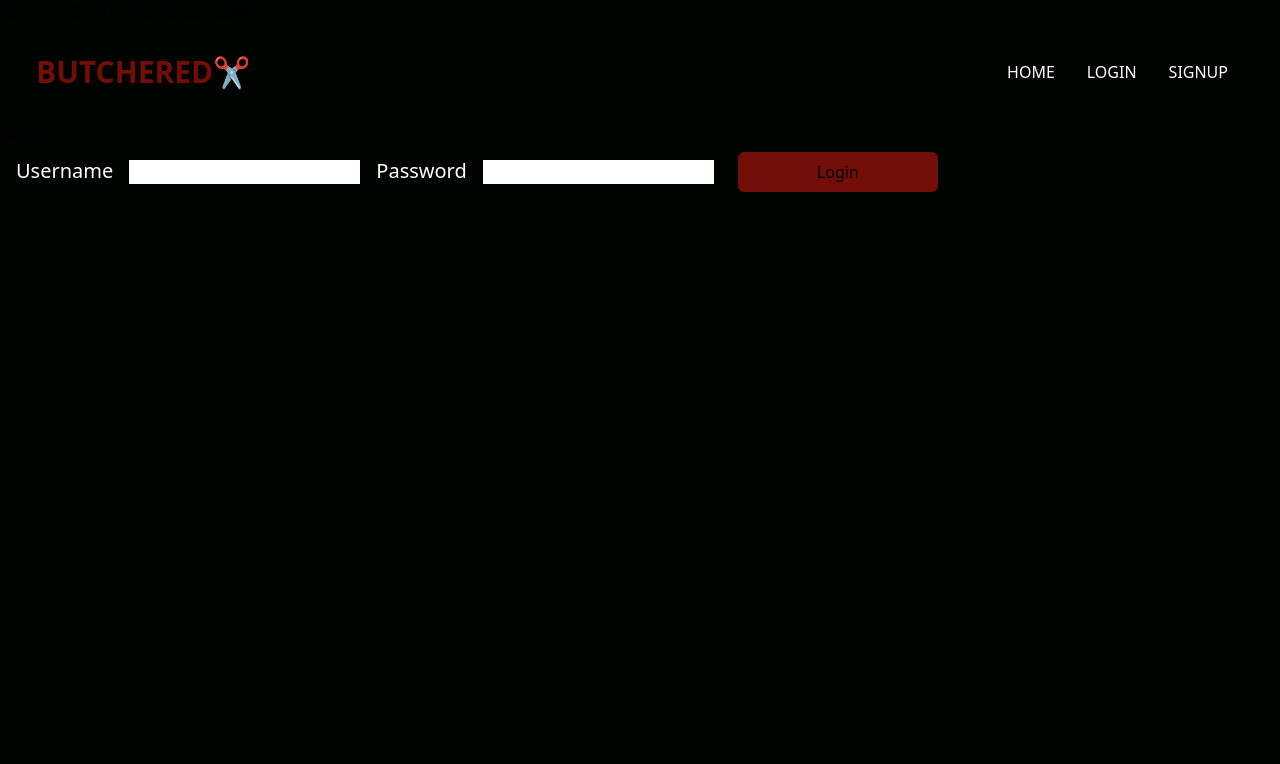
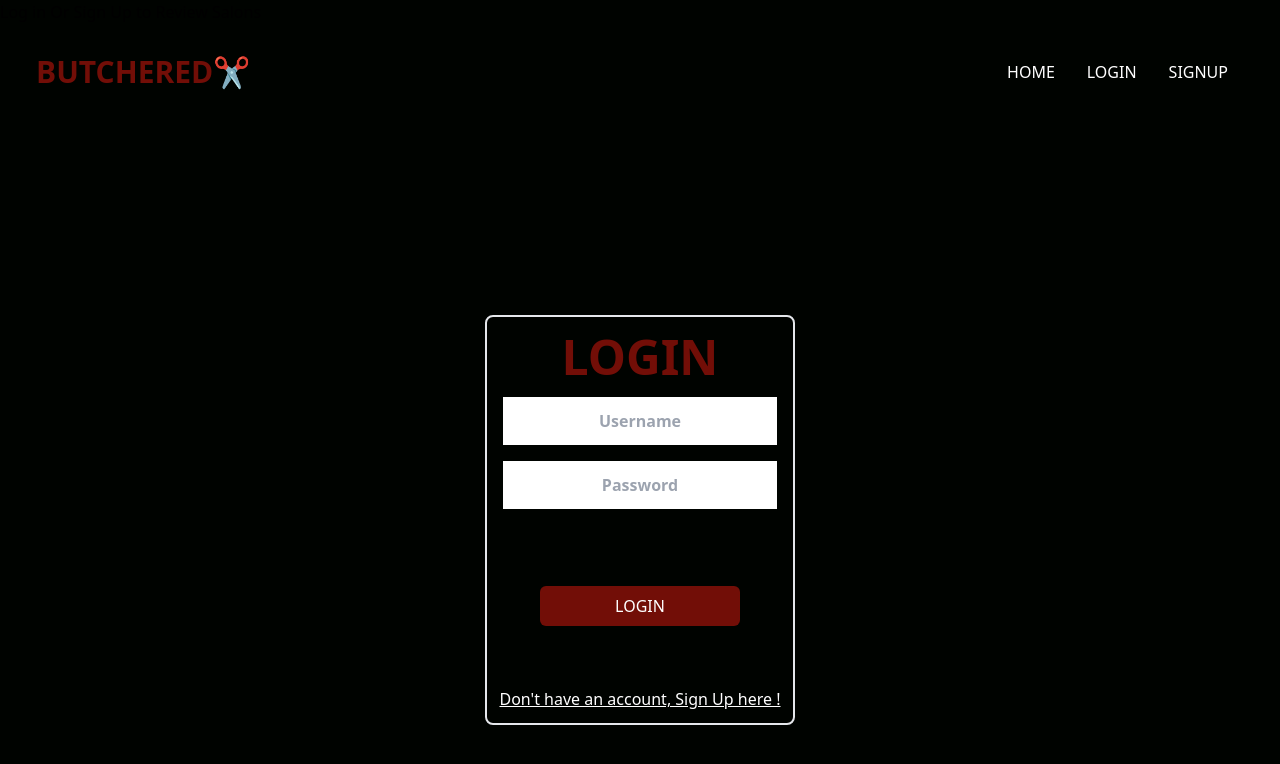
Before and after one commit to rhitchcock1/reviewer, a React (Create React App) app in the folder client/: page /Login in a window 1280 px wide. Shown: the top 764 px of the page. Built offline with nearby package versions, Linux system fonts and the light colour scheme; no server answers.

Commit message:
css login and sign up

```diff
--- a/client/src/components/AdminReviewCard.js
+++ b/client/src/components/AdminReviewCard.js
@@ -51,7 +51,7 @@ export default function AdminReviewCard({review, onUpdateReview, onDeleteReview
 
 
     return (
-      < div className = "max-w-[900px] mx-auto py-10 px-20  ">
+      < div className = "max-w-[900px] mx-auto py-10 px-20 ">
       <div className="w-full pb-3 px-2 py-2 shadow-2xl rounded-lg hover:scale-110 duration-300">
 
         <h1 className="text-2xl font-bold text-center py-2">Salon: {review.salon.name}</h1>
--- a/client/src/components/Hero.js
+++ b/client/src/components/Hero.js
@@ -1,13 +1,19 @@
 import React from "react";
 import Typed from 'react-typed';
 import { useNavigate } from "react-router-dom";
+import homepage from "./images/homepage.png";
 
 
 const Hero = () => {
     const navigate = useNavigate()
     return(
-        <div className="text-white">
-            <div className = "max-w-[800px] mt-[-75px] w-full h-screen mx-auto text-center flex flex-col justify-center ">
+        <div className="text-white mx-auto">
+
+            <div className = "max-w-[800px] w-full  mx-auto text-center flex flex-col justify-center ">
+                {/* <div className="absolute w-full h-32 bg-gradient-to-t from-black to-transparent" /> */}
+
+                 <img id="hImg" src={homepage} alt="bad-haircut" />
+
                 <p className="font-bold p-2 text-2xl">NEW YORK CITY'S HAIRSALON REVIEW WEBSITE</p>
                 <h1 className=" text-[#720E07] md:text-7xl sm:text-4xl font-bold md:py-6">BUTCHERED✂️</h1>
                 {/* <p className ="" >
@@ -25,10 +31,13 @@ const Hero = () => {
                     />
                 </div>
                 <p className="font-bold p-2 pt-10 text-2xl">Login In or Sign Up to let other New Yorkers know! </p>
+                <div>
                 <button onClick={() => navigate("/login")} className="bg-[#720E07] w-[200px] rounded-md font-medium my-6 mx-auto py-2 ">LOGIN</button>
-                <button onClick={() => navigate("/signup")} className=" bg-[#720E07] w-[200px] rounded-md font-medium my-2 mx-auto py-2 ">SIGN UP</button>
-            </div>
-        </div>
+                <button onClick={() => navigate("/signup")} className=" bg-[#720E07] w-[200px] rounded-md font-medium my-2 mx-auto py-2 ml-4">SIGN UP</button>
+                </div>
+                </div>
+
+         </div>
     )
 
 
--- a/client/src/components/Home.js
+++ b/client/src/components/Home.js
@@ -19,7 +19,7 @@ export default function Home() {
 
 
              <div>{user.reviews?.map((review) => (
-              <div>
+              <div key={review.id} >
                  <h2>Salon:{review.salon.name}</h2>
               <h2>Review:{review.content}</h2>
               <h2>Rating:{review.rating}</h2>
--- a/client/src/components/Login.js
+++ b/client/src/components/Login.js
@@ -30,32 +30,39 @@ function Login() {
     }
 
     return (
-       <>
-      <div className="">
-        <form onSubmit={handleSubmit}>
-          <h1>Login</h1>
-          <label className="text-xl text-white mx-4"  htmlFor="username">Username</label>
+       <div className="flex flex-col justify-center h-screen items-center">
+      <div className="w-[310px] h-[410px] flex flex-col justify-between items-center rounded-lg border-2 text-white  ">
+        <form
+        className="h-52 w-full p-4 space-y-4"
+        onSubmit={handleSubmit}
+        >
+          <h1 className=" text-[#720E07] text-center md:text-5xl sm:text-2xl font-bold uppercase">Login</h1>
+          {/* <label className="text-xl text-white mx-4"  htmlFor="username">Username</label> */}
           <input
+          className="inputClass"
+          placeholder="Username"
             type="text"
             id="username"
             autoComplete="off"
             value={username.toLowerCase()}
             onChange={(e) => setUsername(e.target.value)}
           />
-          <label  className="text-xl text-white mx-4" htmlFor="password">Password</label>
+          {/* <label  className="text-xl text-white mx-4" htmlFor="password">Password</label> */}
           <input
-
+          className="inputClass"
+          placeholder="Password"
             type="password"
             id="password"
             autoComplete="current-password"
             value={password}
             onChange={(e) => setPassword(e.target.value)}
           />
-          <button className=" bg-[#720E07] w-[200px] rounded-md font-medium my-2 mx-6 py-2 " type="submit">Login</button>
         </form>
+        <button className=" bg-[#720E07] w-[200px] h-10 rounded-md font-medium m-auto uppercase" type="submit">Login</button>
+        <h3 className="cursor-pointer text-decoration-line: underline pb-3" onClick={()=> navigate("/signup")}> Don't have an account, Sign Up here !</h3>
       </div>
 
-      </>
+      </div>
     );
   }
 
--- a/client/src/components/NavBar.js
+++ b/client/src/components/NavBar.js
@@ -39,6 +39,7 @@ function NavBar() {
 
     <div className=" flex justify-between items-center h-24 max-w-[1240px] mx-auto px-4 text-white">
        <h1 className='w-full text-3xl font-bold text-[#720E07]'>BUTCHERED✂️</h1>
+       {/* <h1 className=" items-center inline-block ">Hi {user.username}!</h1> */}
        <div className="flex justify-between" >
 
        </div>
--- a/client/src/components/ReviewCard.js
+++ b/client/src/components/ReviewCard.js
@@ -5,7 +5,7 @@ export default function ReviewCards({review}){
 
 
     return(
-        < div className = "max-w-[900px] mx-auto py-10 px-20  ">
+        < div className = "max-w-[800px] mx-auto py-10 px-20">
         <div className="w-full pb-3 px-2 py-2 shadow-2xl rounded-lg hover:scale-110 duration-300">
         <h1 className="text-2xl font-bold text-center py-2">Salon:{review.salon.name}</h1>
         <h1 className="text-xl font-bold px-1">Rating: {review.rating}</h1>
--- a/client/src/components/Reviews.js
+++ b/client/src/components/Reviews.js
@@ -86,18 +86,22 @@ export default function Reviews(){
 
       if (user.admin === "true" ){
         return(
-          <div className="w-full bg-white py-16 px-4 columns">
+          <div className="w-full bg-white py-16 px-4 ">
         <h1 className="text-4xl  text-[#8A1108] font-bold text-center uppercase">Admin Reviews</h1>
+        <div className="grid lg:grid-cols-2">
         {adminCards}
         <ReviewForm formData = {formData} handleSubmit={handleSubmit} handleChange= {handleChange} />
+        </div>
         </div>
          )
       }
       return(
-        <div className="w-full bg-white py-16 px-4 ">
+        <div className="w-full bg-white py-16 px-4">
         <h1 className="text-4xl  text-[#8A1108] font-bold text-center uppercase">Reviews</h1>
+        <div className="grid lg:grid-cols-2">
         {reviewCards}
         <ReviewForm formData = {formData} handleSubmit={handleSubmit} handleChange= {handleChange}/>
         </div>
+        </div>
     )
 }
--- a/client/src/components/SignUp.js
+++ b/client/src/components/SignUp.js
@@ -1,11 +1,12 @@
 import React, { useState, useContext } from "react";
 import { UserContext } from "../context/user";
+import { useNavigate } from "react-router-dom";
 
 function SignUp() {
   const { user, setUser} = useContext(UserContext);
   const [username, setUsername] = useState("");
   const [email, setEmail] = useState("");
-
+  const navigate = useNavigate()
   // const [admin, setAdmin] = useState("");
 
   const [_password_hash, setPasswordhash] = useState("");
@@ -36,44 +37,55 @@ function SignUp() {
   }
 
   return (
-    <div>
-      <form onSubmit={handleSubmit}>
-        <h1>Sign Up</h1>
-        <label className="text-xl text-white mx-4" htmlFor="username">Username</label>
+    <div className="flex flex-col justify-center h-screen items-center">
+    <div className="w-[310px] h-[450px] flex flex-col justify-between rounded-lg border-2 text-white  ">
+      <form  className="h-52 w-full p-4 space-y-3" onSubmit={handleSubmit}>
+        <h1 className=" text-[#720E07] text-center md:text-5xl sm:text-2xl font-bold uppercase">Sign Up</h1>
+        {/* <label className="text-xl text-white mx-4" htmlFor="username">Username</label> */}
         <input
+        className="inputClass"
+        placeholder="Username"
           type="text"
           id="username"
           autoComplete="off"
           value={username}
           onChange={(e) => setUsername(e.target.value)}
         />
-         <label className="text-xl text-white mx-4" htmlFor="email">Email</label>
+         {/* <label className="text-xl text-white mx-4" htmlFor="email">Email</label> */}
         <input
+        className="inputClass"
+        placeholder="Email"
           type="email"
           id="email"
           value={email}
           onChange={(e) => setEmail(e.target.value)}
 
         />
-        <label className="text-xl text-white mx-4" htmlFor="password">Password</label>
+        {/* <label className="text-xl text-white mx-4" htmlFor="password">Password</label> */}
         <input
+        className="inputClass"
+        placeholder="Password"
           type="password"
           id="password"
           value={_password_hash}
           onChange={(e) => setPasswordhash(e.target.value)}
           autoComplete="current-password"
         />
-        <label className="text-xl text-white mx-4" htmlFor="password">Password Confirmation</label>
+        {/* <label className="text-xl text-white mx-4" htmlFor="password">Password Confirmation</label> */}
         <input
+        className="inputClass"
+        placeholder="Confirm Password"
           type="password"
           id="password_confirmation"
           value={passwordConfirmation}
           onChange={(e) => setPasswordConfirmation(e.target.value)}
           autoComplete="current-password"
         />
-        <button className=" bg-[#720E07] w-[200px] rounded-md font-medium my-2 mx-4 py-2 " type="submit">Sign Up</button>
 
       </form>
+      <button className=" bg-[#720E07] w-[200px] h-10 mx-14 mt-14 rounded-md font-medium  uppercase" type="submit">Sign Up</button>
+      <h2 className="cursor-pointer text-decoration-line: underline mx-4 pb-3" onClick={()=> navigate("/login")}>Already have an account, log in here!</h2>
+    </div>
     </div>
   );
 }
--- a/client/src/index.css
+++ b/client/src/index.css
@@ -13,3 +13,14 @@ body {
   width: 500px;
 
 }
+
+#hImg {
+  height: 350px;
+}
+
+@layer components {
+  .inputClass {
+    @apply text-center w-full h-12 font-bold;
+
+  }
+}
```
Also changed, not shown: client/src/components/images/homepage.png (added).
